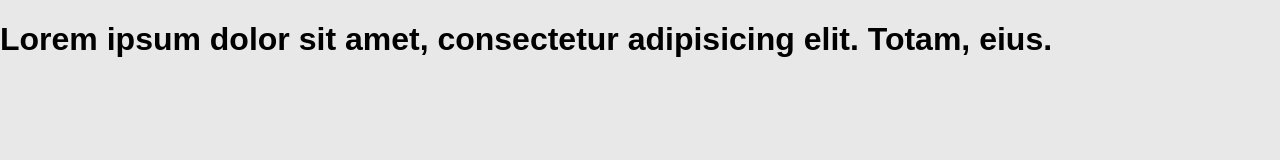
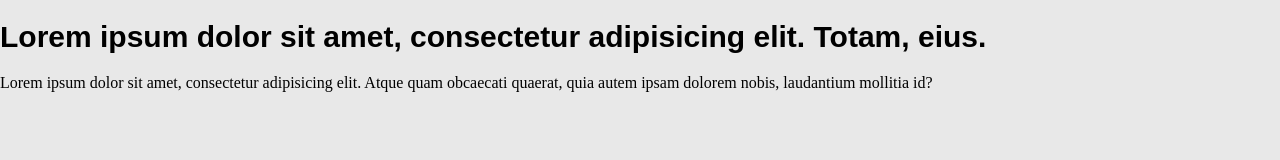
Before and after one commit to KirillRomanovid345/Site, a plain HTML site: page index.html in a window 1280 px wide. Drawn offline with Linux system fonts and the light colour scheme.

Commit message:
second commit

```diff
--- a/index.html
+++ b/index.html
@@ -7,5 +7,6 @@
 </head>
 <body>
 	<h1>Lorem ipsum dolor sit amet, consectetur adipisicing elit. Totam, eius.</h1>
+	<p>Lorem ipsum dolor sit amet, consectetur adipisicing elit. Atque quam obcaecati quaerat, quia autem ipsam dolorem nobis, laudantium mollitia id?</p>
 </body>
 </html>
--- a/main.css
+++ b/main.css
@@ -5,4 +5,5 @@ html , body{
 }
 h1{
 	font-family: sans-serif;
+	font-size: 30px;
 }
```
